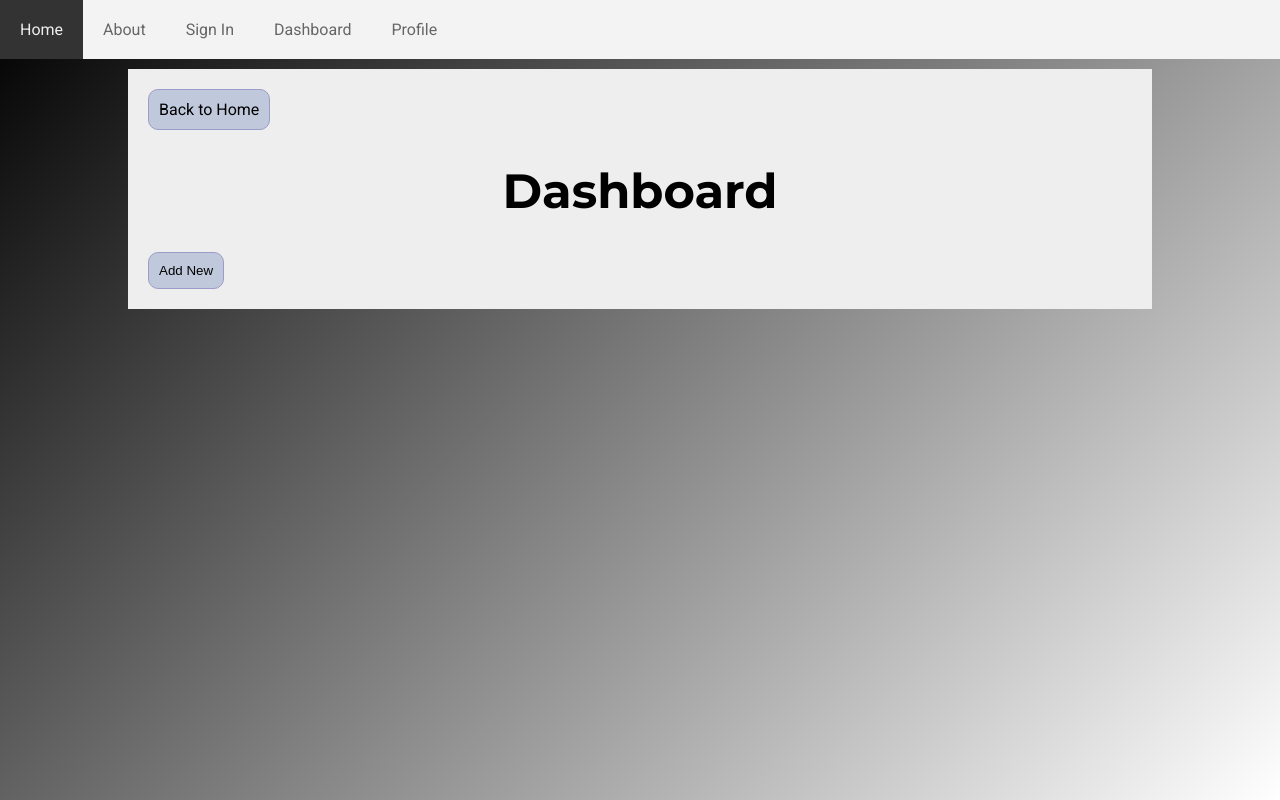
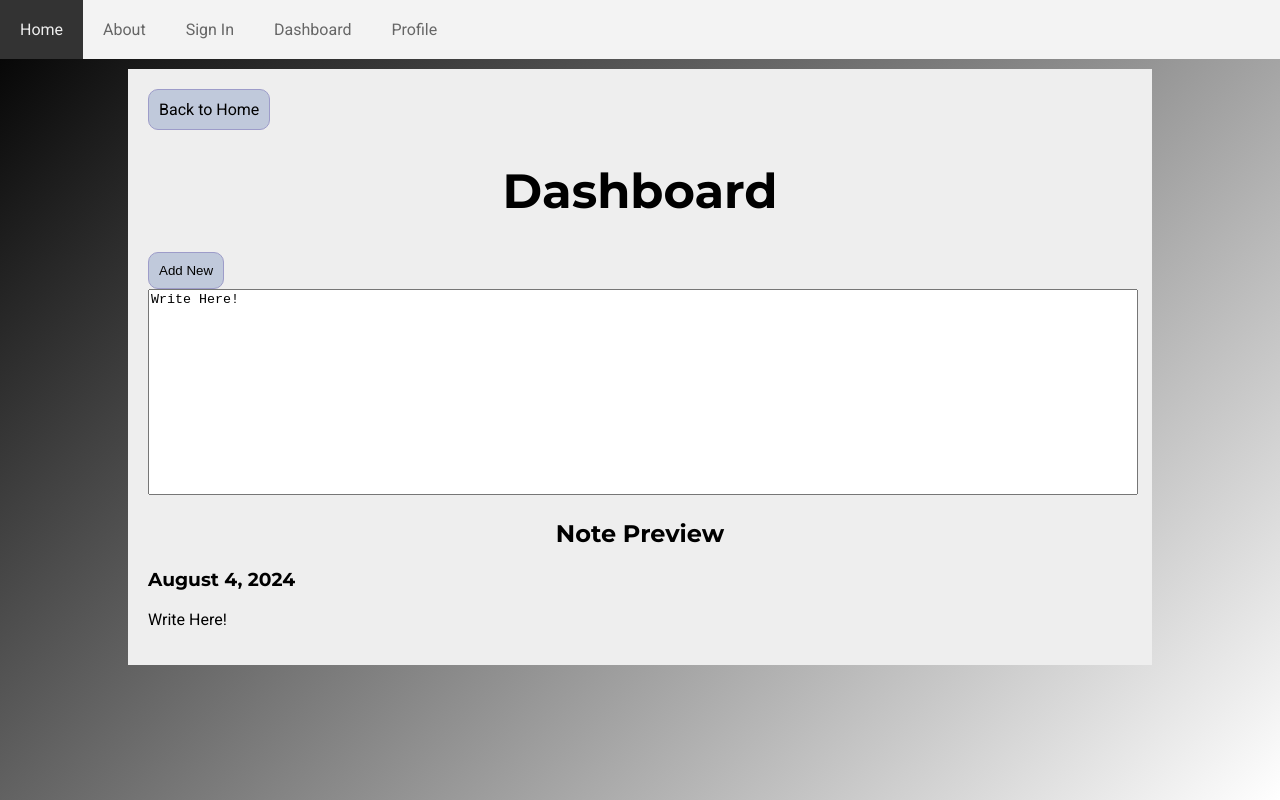
Before and after one commit to kroessam/note-maker, a React (Vite) app: page /dashboard in a window 1280 px wide. Built offline with nearby package versions, Linux system fonts and the light colour scheme.

Commit message:
Live Date & Note Preview

```diff
--- a/src/App.css
+++ b/src/App.css
@@ -107,8 +107,18 @@ h1 {
   }
 }
 
+.note {
+  height: 200px;
+  width: 100%;
+  resize: none;
+}
+
 .text-center {
   text-align: center;
+}
+
+.m-auto {
+  margin: auto;
 }
 
 @media (min-width: 500px) {
--- a/src/pages/Dashboard.tsx
+++ b/src/pages/Dashboard.tsx
@@ -3,6 +3,22 @@ import { Link } from "react-router-dom";
 
 const Dashboard = () => {
   const [isAdding, setIsAdding] = useState(false);
+  const [note, setNote] = useState("Write Here!");
+  const [notesList, setNotesList] = useState([]);
+
+  const getDate = () => {
+    let date = new Date();
+
+    let formattedDate = date.toLocaleDateString("en-US", {
+      month: "long",
+      day: "numeric",
+      year: "numeric",
+    });
+
+    return formattedDate;
+  };
+
+  const [date, setDate] = useState(getDate());
 
   const handleAddClick = () => {
     setIsAdding(!isAdding);
@@ -16,11 +32,19 @@ const Dashboard = () => {
         </Link>
         <h1>Dashboard</h1>
         <button
-          className={"btn" + (isAdding ? " btn-cancel" : "")}
+          className={"btn text-center" + (isAdding ? " btn-cancel" : "")}
           onClick={handleAddClick}
         >
           {isAdding ? "Cancel" : "Add New"}
         </button>
+        <textarea
+          className="note"
+          value={note}
+          onChange={(e) => setNote(e.target.value)}
+        ></textarea>
+        <h2 className="text-center">Note Preview</h2>
+        <h3>{date}</h3>
+        <p>{note}</p>
       </main>
     </>
   );
```
